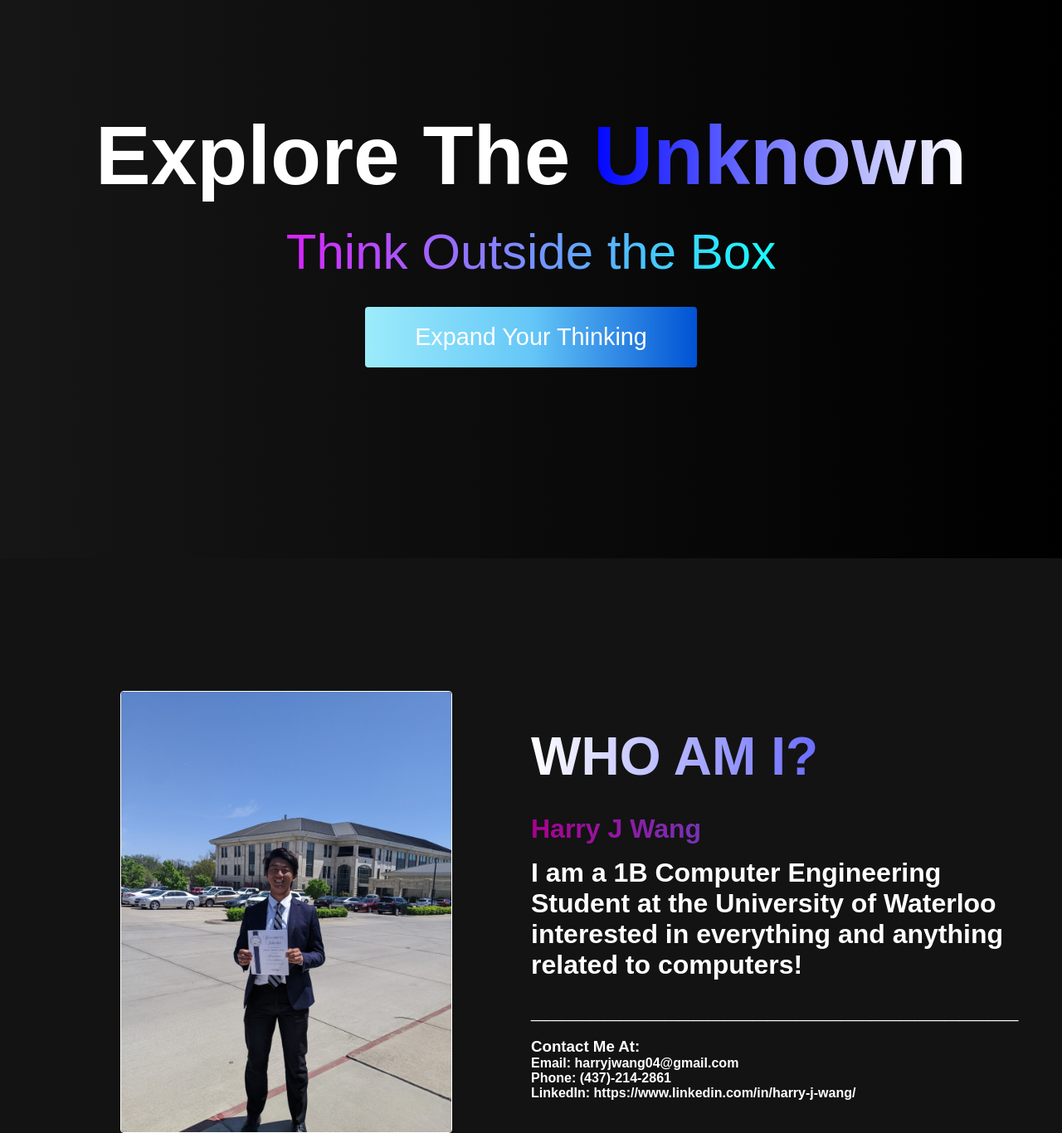
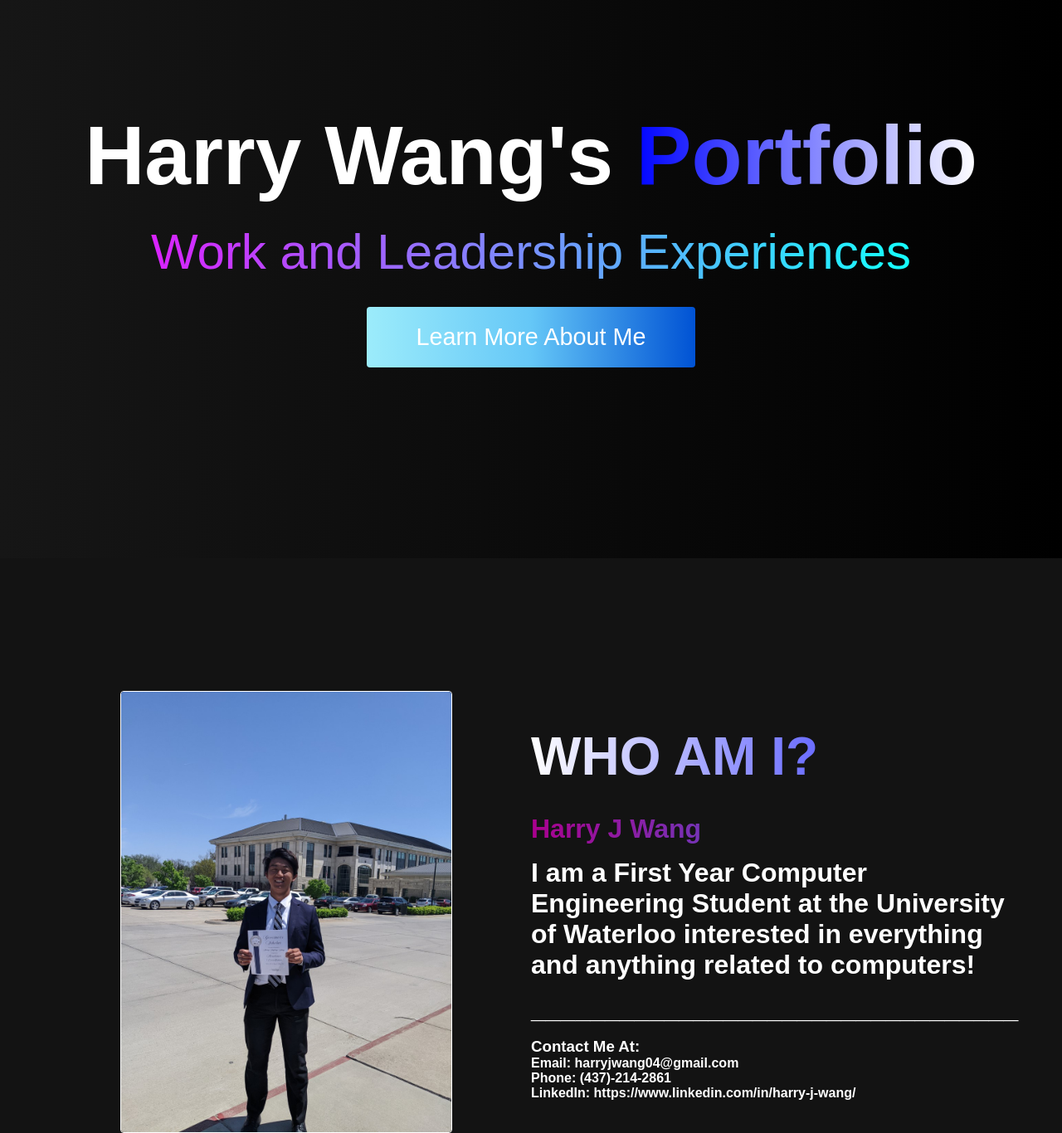
Before and after one commit to harryjwang/Portfoilio, a plain HTML site: page index.html in a window 1280 px wide. Shown: the part 180-1546 px from the top of the page at 83% size. Drawn offline with Linux system fonts and the light colour scheme.

Commit message:
Update index.html

```diff
--- a/index.html
+++ b/index.html
@@ -43,9 +43,9 @@
     <!-- Hero Section  -->
     <div class="hero" id="home">
       <div class="hero__container">
-        <h1 class="hero__heading">Explore The <span>Unknown</span></h1>
-        <p class="hero__description">Think Outside the Box</p>
-        <button class="main__btn"><a href="#about">Expand Your Thinking</a></button>
+        <h1 class="hero__heading">Harry Wang's <span>Portfolio</span></h1>
+        <p class="hero__description">Work and Leadership Experiences</p>
+        <button class="main__btn"><a href="#about">Learn More About Me</a></button>
       </div>
     </div>
 
@@ -58,7 +58,7 @@
         <div class="main__content">
           <h1>Who Am I?</h1>
           <h2>Harry J Wang</h2>
-          <p>I am a 1B Computer Engineering Student at the University of Waterloo interested in everything and anything related to computers!</p>
+          <p>I am a First Year Computer Engineering Student at the University of Waterloo interested in everything and anything related to computers!</p>
           <p>_________________________________</p>
           <p></p>
           <h3> Contact Me At:</h3>
```
